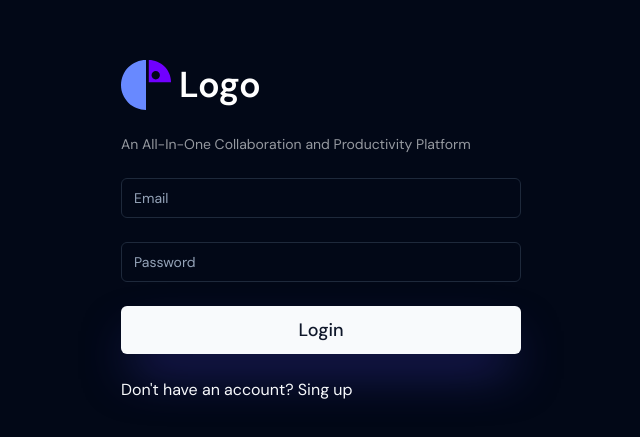
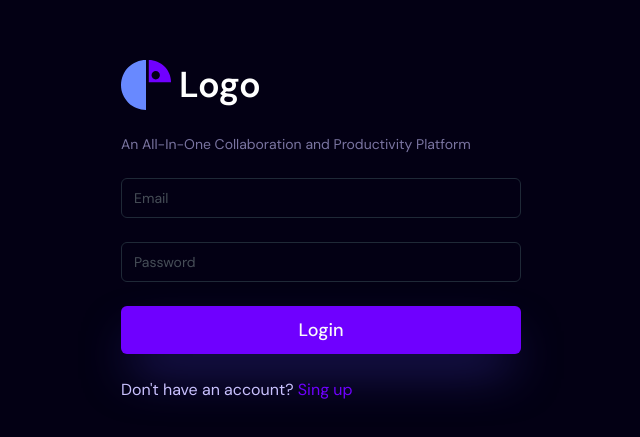
Before and after one commit to Asdaois/notion-clone, a Next.js app: page /login in a window 1280 px wide. Shown: the part 169-606 px from the top of the page, without its empty margins (319-959 px from the left). Built offline with nearby package versions, Linux system fonts and the light colour scheme.

Commit message:
feat: add header

```diff
--- a/app/(auth)/login/page.tsx
+++ b/app/(auth)/login/page.tsx
@@ -44,6 +44,7 @@ const LoginPage = ({}) => {
 
   const onSubmit: SubmitHandler<FormSchemaType> = async (formData) => {
     const { error } = await actionLoginUser(formData);
+    console.log("called?");
 
     if (error) {
       form.reset();
--- a/app/(site)/layout.tsx
+++ b/app/(site)/layout.tsx
@@ -1,7 +1,11 @@
+import Header from "@/components/landing-page/header";
 import { ReactNode } from "react";
 
 const HomePageLayout = ({ children }: { children: ReactNode }) => {
-  return <main>{children}</main>;
+  return <main>
+    <Header />
+    {children}
+  </main>;
 };
 
 export default HomePageLayout;
--- a/app/globals.css
+++ b/app/globals.css
@@ -2,67 +2,55 @@
 @tailwind components;
 @tailwind utilities;
 
+html,
+body {
+  height: 100%;
+}
+
 @layer base {
   :root {
     --background: 0 0% 100%;
-    --foreground: 222.2 84% 4.9%;
-
+    --foreground: 224 71.4% 4.1%;
     --card: 0 0% 100%;
-    --card-foreground: 222.2 84% 4.9%;
-
+    --card-foreground: 224 71.4% 4.1%;
     --popover: 0 0% 100%;
-    --popover-foreground: 222.2 84% 4.9%;
-
-    --primary: 222.2 47.4% 11.2%;
-    --primary-foreground: 210 40% 98%;
-
-    --secondary: 210 40% 96.1%;
-    --secondary-foreground: 222.2 47.4% 11.2%;
-
-    --muted: 210 40% 96.1%;
-    --muted-foreground: 215.4 16.3% 46.9%;
-
-    --accent: 210 40% 96.1%;
-    --accent-foreground: 222.2 47.4% 11.2%;
-
+    --popover-foreground: 224 71.4% 4.1%;
+    --primary: 266, 100%, 50%;
+    --primary-foreground: 210 20% 98%;
+    --secondary: 220 14.3% 95.9%;
+    --secondary-foreground: 220.9 39.3% 11%;
+    --muted: 220 14.3% 95.9%;
+    --muted-foreground: 220 8.9% 46.1%;
+    --accent: 220 14.3% 95.9%;
+    --accent-foreground: 220.9 39.3% 11%;
     --destructive: 0 84.2% 60.2%;
-    --destructive-foreground: 210 40% 98%;
-
-    --border: 214.3 31.8% 91.4%;
-    --input: 214.3 31.8% 91.4%;
-    --ring: 222.2 84% 4.9%;
-
+    --destructive-foreground: 210 20% 98%;
+    --border: 220 13% 91%;
+    --input: 220 13% 91%;
+    --ring: 262.1 83.3% 57.8%;
     --radius: 0.5rem;
   }
 
   .dark {
-    --background: 222.2 84% 4.9%;
-    --foreground: 210 40% 98%;
-
-    --card: 222.2 84% 4.9%;
-    --card-foreground: 210 40% 98%;
-
-    --popover: 222.2 84% 4.9%;
-    --popover-foreground: 210 40% 98%;
-
-    --primary: 210 40% 98%;
-    --primary-foreground: 222.2 47.4% 11.2%;
-
-    --secondary: 217.2 32.6% 17.5%;
-    --secondary-foreground: 210 40% 98%;
-
-    --muted: 217.2 32.6% 17.5%;
-    --muted-foreground: 215 20.2% 65.1%;
-
-    --accent: 217.2 32.6% 17.5%;
-    --accent-foreground: 210 40% 98%;
-
+    --background: 249 100% 3.9%;
+    --foreground: 248 100% 88%;
+    --card: 224 71.4% 4.1%;
+    --card-foreground: 210 20% 98%;
+    --popover: 224 71.4% 4.1%;
+    --popover-foreground: 210 20% 98%;
+    --primary: 266, 100%, 50%;
+    --primary-foreground: 210 20% 98%;
+    --secondary: 215 27.9% 16.9%;
+    --secondary-foreground: 210 20% 98%;
+    --muted: 215 27.9% 16.9%;
+    --muted-foreground: 217.9 10.6% 30.9%;
+    --accent: 215 27.9% 16.9%;
+    --accent-foreground: 210 20% 98%;
     --destructive: 0 62.8% 30.6%;
-    --destructive-foreground: 210 40% 98%;
-
-    --border: 217.2 32.6% 17.5%;
-    --input: 217.2 32.6% 17.5%;
-    --ring: 212.7 26.8% 83.9%;
+    --destructive-foreground: 210 20% 98%;
+    --border: 247, 18.3%, 18.2%;
+    --input: 215 27.9% 16.9%;
+    --ring: 263.4 70% 50.4%;
   }
 }
 
@@ -74,11 +62,12 @@
     @apply bg-background text-foreground;
   }
 }
+
 .animate-slide {
   animation: 15s slide linear infinite;
 }
 
-@keyframes  slide {
+@keyframes slide {
   from {
     transform: translateX(0);
   }
@@ -86,3 +75,59 @@
     transform: translateX(-100%);
   }
 }
+
+.ce-popover-item:hover {
+  @apply bg-muted/40 transition-all !important;
+}
+
+.ce-popover--opened {
+  @apply bg-card outline-none border-border dark:text-muted;
+}
+
+.ce-popover-item__icon {
+  @apply dark:bg-background text-white font-medium shadow-none dark:border-[1px] !important;
+}
+
+.ce-popover-item__title {
+  @apply dark:text-Neutrals/neutrals-7 font-normal;
+}
+
+.cdx-search-field {
+  @apply bg-background;
+}
+
+.ce-toolbar__content,
+.ce-block__content {
+  max-width: 750px;
+}
+
+.editorFocus {
+  @apply border-none outline-none;
+}
+
+/* .dotPattern {
+  background-image: radial-gradient(rgb(25, 25, 25) 1px, transparent 1px);
+  background-size: 30px 30px;
+} */
+
+.ql-toolbar::-webkit-scrollbar {
+  display: none;
+}
+
+.ql-toolbar {
+  @apply flex flex-wrap items-center justify-center dark:bg-background/70 bg-white/40 backdrop-blur-md z-40 sticky top-0 !border-none left-0 right-0;
+}
+
+.ql-formats {
+  @apply flex flex-shrink-0;
+}
+
+.ql-container {
+  @apply !border-none;
+}
+
+.ql-editor > p,
+ol,
+ul {
+  @apply dark:text-washed-purple-700;
+}
--- /dev/null
+++ b/components/landing-page/header.tsx
@@ -0,0 +1,286 @@
+'use client';
+import Image from 'next/image';
+import Link from 'next/link';
+import React, { useState } from 'react';
+import Logo from '@/public/cypresslogo.svg';
+
+import {
+  NavigationMenu,
+  NavigationMenuContent,
+  NavigationMenuIndicator,
+  NavigationMenuItem,
+  NavigationMenuLink,
+  NavigationMenuList,
+  NavigationMenuTrigger,
+  NavigationMenuViewport,
+  navigationMenuTriggerStyle,
+} from '@/components/ui/navigation-menu';
+import { cn } from '@/lib/utils';
+import { Button } from '../ui/button';
+
+const routes = [
+  { title: 'Features', href: '#features' },
+  { title: 'Reasources', href: '#resources' },
+  { title: 'Pricing', href: '#pricing' },
+  { title: 'Testimonials', href: '#testimonial' },
+];
+
+const components: { title: string; href: string; description: string }[] = [
+  {
+    title: 'Alert Dialog',
+    href: '#',
+    description:
+      'A modal dialog that interrupts the user with important content and expects a response.',
+  },
+  {
+    title: 'Hover Card',
+    href: '#',
+    description:
+      'For sighted users to preview content available behind a link.',
+  },
+  {
+    title: 'Progress',
+    href: '#',
+    description:
+      'Displays an indicator showing the completion progress of a task, typically displayed as a progress bar.',
+  },
+  {
+    title: 'Scroll-area',
+    href: '#',
+    description: 'Visually or semantically separates content.',
+  },
+  {
+    title: 'Tabs',
+    href: '#',
+    description:
+      'A set of layered sections of content—known as tab panels—that are displayed one at a time.',
+  },
+  {
+    title: 'Tooltip',
+    href: '#',
+    description:
+      'A popup that displays information related to an element when the element receives keyboard focus or the mouse hovers over it.',
+  },
+];
+
+const Header = () => {
+  const [path, setPath] = useState('#products');
+  return (
+    <header
+      className="p-4
+      flex
+      justify-center
+      items-center
+  "
+    >
+      <Link
+        href={'/'}
+        className="w-full flex gap-2
+        justify-left items-center"
+      >
+        <Image
+          src={Logo}
+          alt="Cypress Logo"
+          width={25}
+          height={25}
+        />
+        <span
+          className="font-semibold
+          dark:text-white
+        "
+        >
+          cypress.
+        </span>
+      </Link>
+      <NavigationMenu className="hidden md:block">
+        <NavigationMenuList className="gap-6">
+          <NavigationMenuItem>
+            <NavigationMenuTrigger
+              onClick={() => setPath('#resources')}
+              className={cn({
+                'dark:text-white': path === '#resources',
+                'dark:text-white/40': path !== '#resources',
+                'font-normal': true,
+                'text-xl': true,
+              })}
+            >
+              Resources
+            </NavigationMenuTrigger>
+            <NavigationMenuContent>
+              <ul
+                className="grid
+                gap-3
+                p-6
+                md:w-[400px]
+                ld:w-[500px]
+                lg:grid-cols-[.75fr_1fr]
+                "
+              >
+                <li className="row-span-3">
+                  <span
+                    className="flex h-full w-full select-none
+                  flex-col
+                  justify-end
+                  rounded-md
+                  bg-gradient-to-b
+                  from-muted/50
+                  to-muted
+                  p-6 no-underline
+                  outline-none
+                  focus:shadow-md
+                  "
+                  >
+                    Welcome
+                  </span>
+                </li>
+                <ListItem
+                  href="#"
+                  title="Introduction"
+                >
+                  Re-usable components built using Radix UI and Tailwind CSS.
+                </ListItem>
+                <ListItem
+                  href="#"
+                  title="Installation"
+                >
+                  How to install dependencies and structure your app.
+                </ListItem>
+                <ListItem
+                  href="#"
+                  title="Typography"
+                >
+                  Styles for headings, paragraphs, lists...etc
+                </ListItem>
+              </ul>
+            </NavigationMenuContent>
+          </NavigationMenuItem>
+          <NavigationMenuItem>
+            <NavigationMenuTrigger
+              onClick={() => setPath('#pricing')}
+              className={cn({
+                'dark:text-white': path === '#pricing',
+                'dark:text-white/40': path !== '#pricing',
+                'font-normal': true,
+                'text-xl': true,
+              })}
+            >
+              Pricing
+            </NavigationMenuTrigger>
+            <NavigationMenuContent>
+              <ul className="grid w-[400px] gap-3 p-4  md:grid-row-2  ">
+                <ListItem
+                  title="Pro Plan"
+                  href={'#'}
+                >
+                  Unlock full power with collaboration.
+                </ListItem>
+                <ListItem
+                  title={'free Plan'}
+                  href={'#'}
+                >
+                  Great for teams just starting out.
+                </ListItem>
+              </ul>
+            </NavigationMenuContent>
+          </NavigationMenuItem>
+          <NavigationMenuItem>
+            <NavigationMenuContent>
+              <ul
+                className="grid w-[400px]
+              gap-3
+              p-4
+              md:w-[500px]
+              md:grid-cols-2
+              lg:w-[600px]
+              "
+              >
+                {components.map((component) => (
+                  <ListItem
+                    key={component.title}
+                    title={component.title}
+                    href={component.href}
+                  >
+                    {component.description}
+                  </ListItem>
+                ))}
+              </ul>
+            </NavigationMenuContent>
+          </NavigationMenuItem>
+          <NavigationMenuItem>
+            <NavigationMenuLink
+              className={cn(navigationMenuTriggerStyle(), {
+                'dark:text-white': path === '#testimonials',
+                'dark:text-white/40': path !== '#testimonials',
+                'font-normal': true,
+                'text-xl': true,
+              })}
+            >
+              Testimonial
+            </NavigationMenuLink>
+          </NavigationMenuItem>
+        </NavigationMenuList>
+      </NavigationMenu>
+      <aside
+        className="flex
+        w-full
+        gap-2
+        justify-end
+      "
+      >
+        <Link href={'/login'}>
+          <Button
+            variant="btn-secondary"
+            className=" p-1 hidden sm:block"
+          >
+            Login
+          </Button>
+        </Link>
+        <Link href="/signup">
+          <Button
+            variant="btn-primary"
+            className="whitespace-nowrap"
+          >
+            Sign Up
+          </Button>
+        </Link>
+      </aside>
+    </header>
+  );
+};
+
+export default Header;
+
+const ListItem = React.forwardRef<
+  React.ElementRef<'a'>,
+  React.ComponentPropsWithoutRef<'a'>
+>(({ className, title, children, ...props }, ref) => {
+  return (
+    <li>
+      <NavigationMenuLink asChild>
+        <a
+          ref={ref}
+          className={cn(
+            'group block select-none space-y-1 font-medium leading-none'
+          )}
+          {...props}
+        >
+          <div className="text-white text-sm font-medium leading-none">
+            {title}
+          </div>
+          <p
+            className="group-hover:text-white/70
+            line-clamp-2
+            text-sm
+            leading-snug
+            text-white/40
+          "
+          >
+            {children}
+          </p>
+        </a>
+      </NavigationMenuLink>
+    </li>
+  );
+});
+
+ListItem.displayName = 'ListItem';
```
